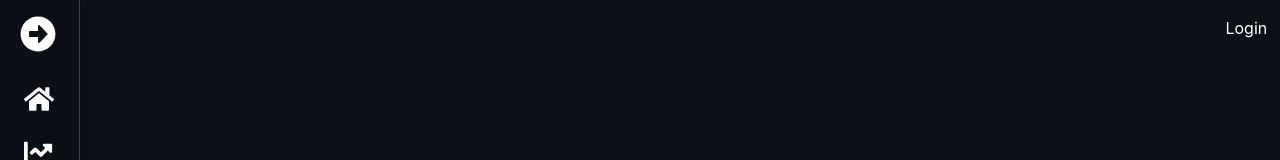
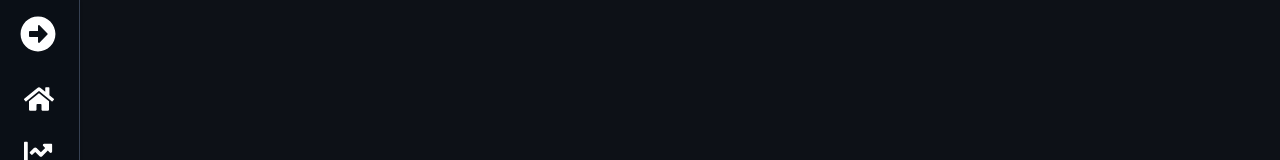
Before and after one commit to rigby200602/expense-tracking, a React (Vite) app: page / in a window 1280 px wide. Shown: the top 160 px of the page. Built offline with nearby package versions, Linux system fonts and the light colour scheme.

Commit message:
fix: correct variable name in Navbar component and adjust login link rendering logic

```diff
--- a/src/components/Navbar.tsx
+++ b/src/components/Navbar.tsx
@@ -2,10 +2,13 @@ import { useState } from "react";
 import { Link } from "react-router";
 
 const Navbar = () => {
-  const [signIn, setSignIn] = useState(false);
+  const [logIn, setLogIn] = useState(false);
   return (
     <div className="absolute right-0 pr-[1%]">
-      <div>{!signIn ? <Link to="/login">Login</Link> : <></>}</div>
+      <div>{logIn ? <Link to="/login">Login</Link> :
+      <div>
+
+    </div>}</div>
     </div>
   );
 };
```
